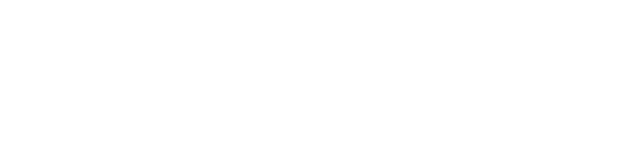
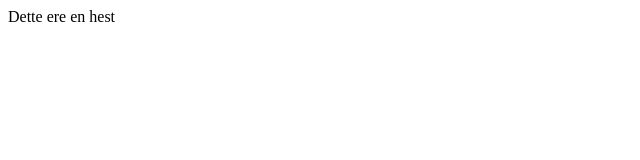
Before and after one commit to ThomasEAL/testTemp, a plain HTML site: page index.html in a window 1280 px wide. Shown: the whole page, without its empty margins (0-640 px from the left). Drawn offline with Linux system fonts and the light colour scheme.

Commit message:
tilføjet brødtekst

```diff
--- a/index.html
+++ b/index.html
@@ -5,6 +5,6 @@
     <title>2 hest</title>
 </head>
 <body>
-
+    Dette ere en hest
 </body>
 </html>
```
